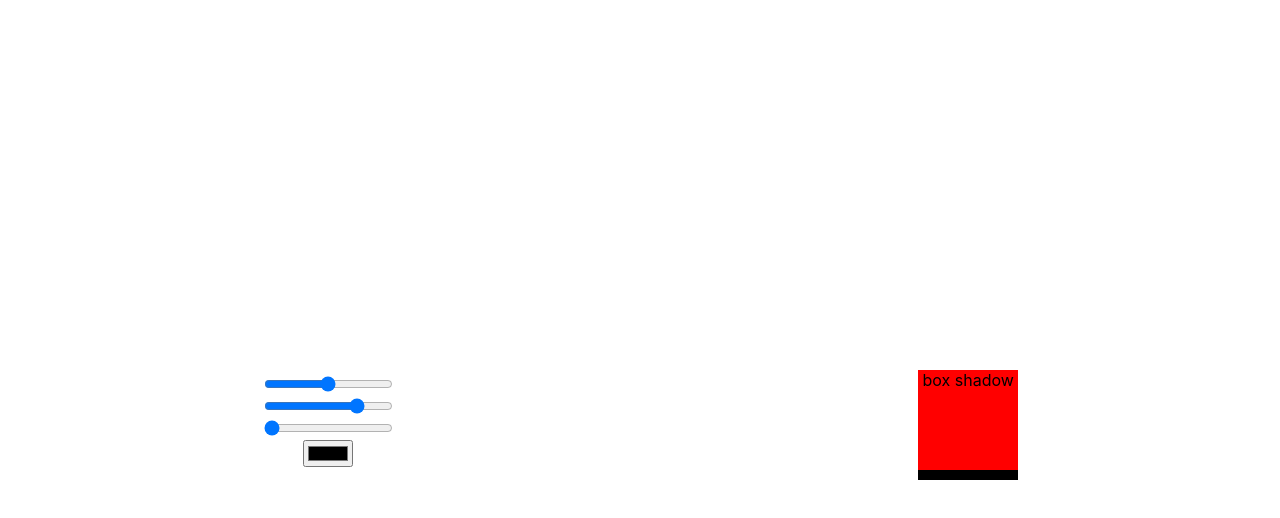
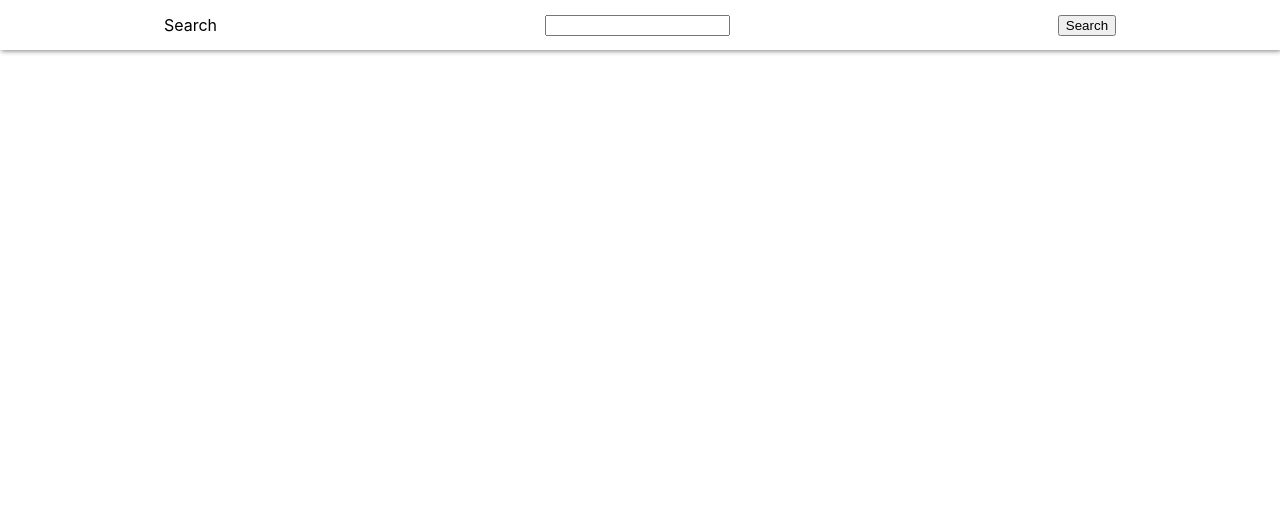
Before and after one commit to MMP0786/Small-projects-react, a React (Create React App) app: page / in a window 1280 px wide. Shown: the top 518 px of the page. Built offline with nearby package versions, Linux system fonts and the light colour scheme.

Commit message:
color shadow

```diff
--- a/package.json
+++ b/package.json
@@ -3,6 +3,9 @@
   "version": "0.1.0",
   "private": true,
   "dependencies": {
+    "@emotion/react": "^11.10.8",
+    "@emotion/styled": "^11.10.8",
+    "@mui/material": "^5.12.3",
     "@testing-library/jest-dom": "^5.16.5",
     "@testing-library/react": "^13.4.0",
     "@testing-library/user-event": "^13.5.0",
--- a/src/App.js
+++ b/src/App.js
@@ -5,6 +5,7 @@ import One from './Practice/One';
 import AutoCounter from './Practice/AutoCounter';
 import Todo from './AdTodo/Todo';
 import ColorShadow from './ColorShadow/ColorShadow';
+import ImageSearch from './ImageSearch/ImageSearch';
 
 function App() {
   // const transer = ()=>{
@@ -12,7 +13,8 @@ function App() {
   // }
   return (
     <div className="App">
-      <ColorShadow/>
+      <ImageSearch/>
+      {/* <ColorShadow/> */}
       {/* <Todo/> */}
       {/* <One name1="Musharraf" data={transer}/>
       <AutoCounter/> */}
--- a/src/ColorShadow/ColorShadow.js
+++ b/src/ColorShadow/ColorShadow.js
@@ -1,11 +1,13 @@
 import React, { useState } from 'react'
 import "./ColorShadow.css"
+import { Switch } from '@mui/material'
 
 function ColorShadow() {
   const [hori, setHori] = useState(0)
   const [ver, setVer] = useState(10)
   const [blur, setBlur] = useState(0)
   const [color, setColor]= useState("black")
+  const [offset, setOffset] = useState(true)
   return (
     <div className='containor'>
         <div>
@@ -14,8 +16,10 @@ function ColorShadow() {
             <div><input type="range" name="" id="" value={blur} onChange={(e)=> setBlur(e.target.value)} min={0} max={50} /> </div>
             <div><input type="color" name="" id="" value={color} onChange={(e)=> setColor(e.target.value)} min={0} max={50} /> </div>
 
+            <div> <span>OffSet</span><Switch checked={offset} onChange={()=>setOffset(!offset)}  defaultChecked /><span>InSet</span></div>
+
         </div>
-        <div className='box' style={{boxShadow:`${hori}px ${ver}px ${blur}px ${color}`}}>box shadow</div>
+        <div className='box' style={{boxShadow:`${offset ?"inset":""}  ${hori}px ${ver}px ${blur}px ${color}`}}>box shadow</div>
     </div>
   )
 }
--- /dev/null
+++ b/src/ImageSearch/ImageSearch.css
@@ -0,0 +1,7 @@
+.containor{
+    display: flex;
+    justify-content: space-around;
+    box-shadow: 1px 1px 5px grey;
+    height: 50px;
+    margin-top: -100px;
+}
--- /dev/null
+++ b/src/ImageSearch/ImageSearch.js
@@ -0,0 +1,24 @@
+import React, { useState } from 'react'
+import "./ImageSearch.css"
+
+function ImageSearch() {
+    const [value, setValue] = useState("")
+    // g9aPf75dMHkH7kC6sPudcz6T0HnzR-kakVip_dc1ZGw
+    const createApp =()=>{
+        fetch(`https://api.unsplash.com/photos/?client_id=g9aPf75dMHkH7kC6sPudcz6T0HnzR-kakVip_dc1ZGw&query=${value}`)
+        .then(res=>{
+            res.json()
+        }).then(result=>{
+            console.log(result)
+        })
+    }
+  return (
+    <div className='containor'>
+        <div>Search</div>
+        <input type="search" value={value} onChange={(e)=> setValue(e.target.value)}  />
+        <input type="submit" onClick={createApp} value="Search" />
+    </div>
+  )
+}
+
+export default ImageSearch
```
Also changed, not shown: 1 other file (tests, documents, lock files or other folders).
